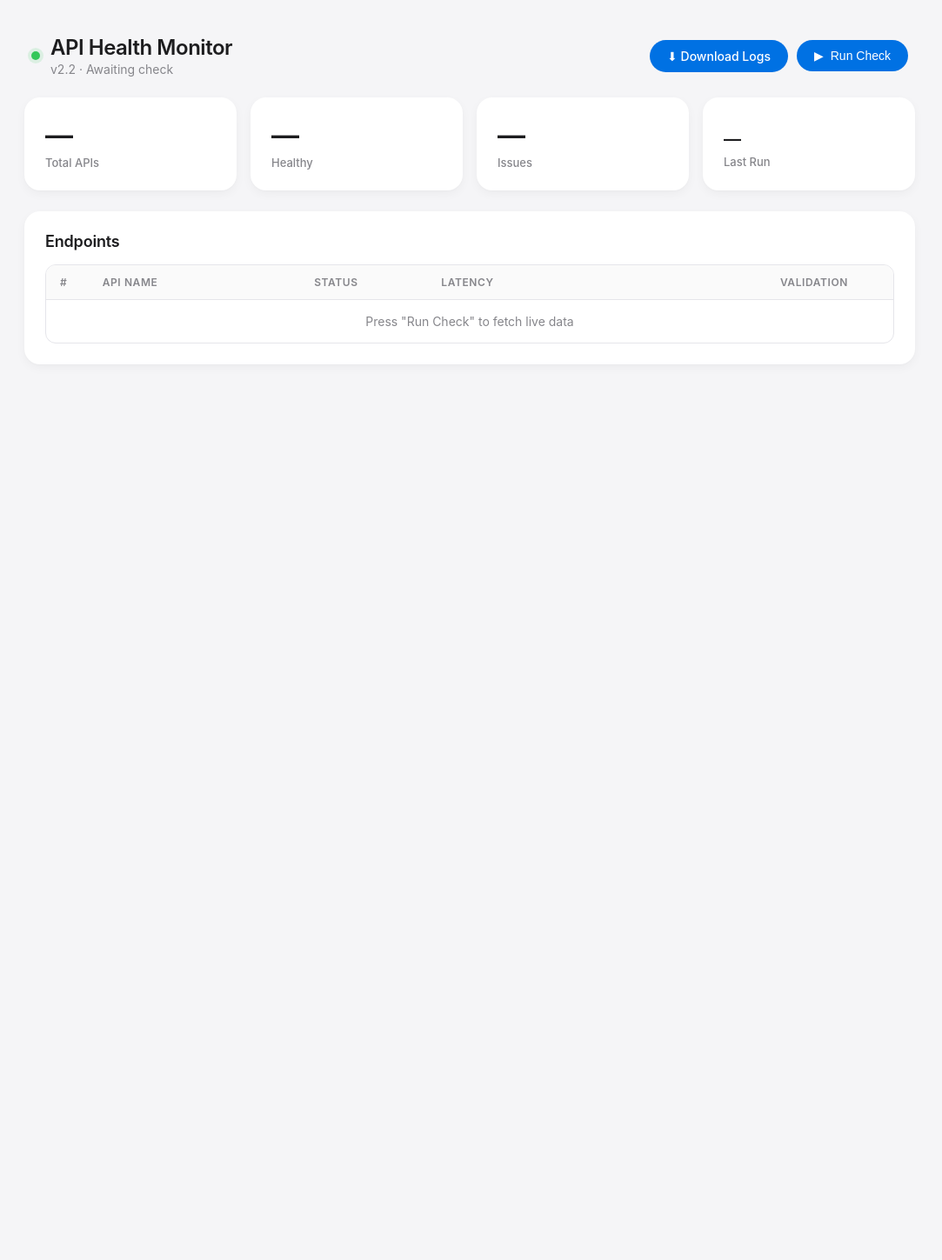
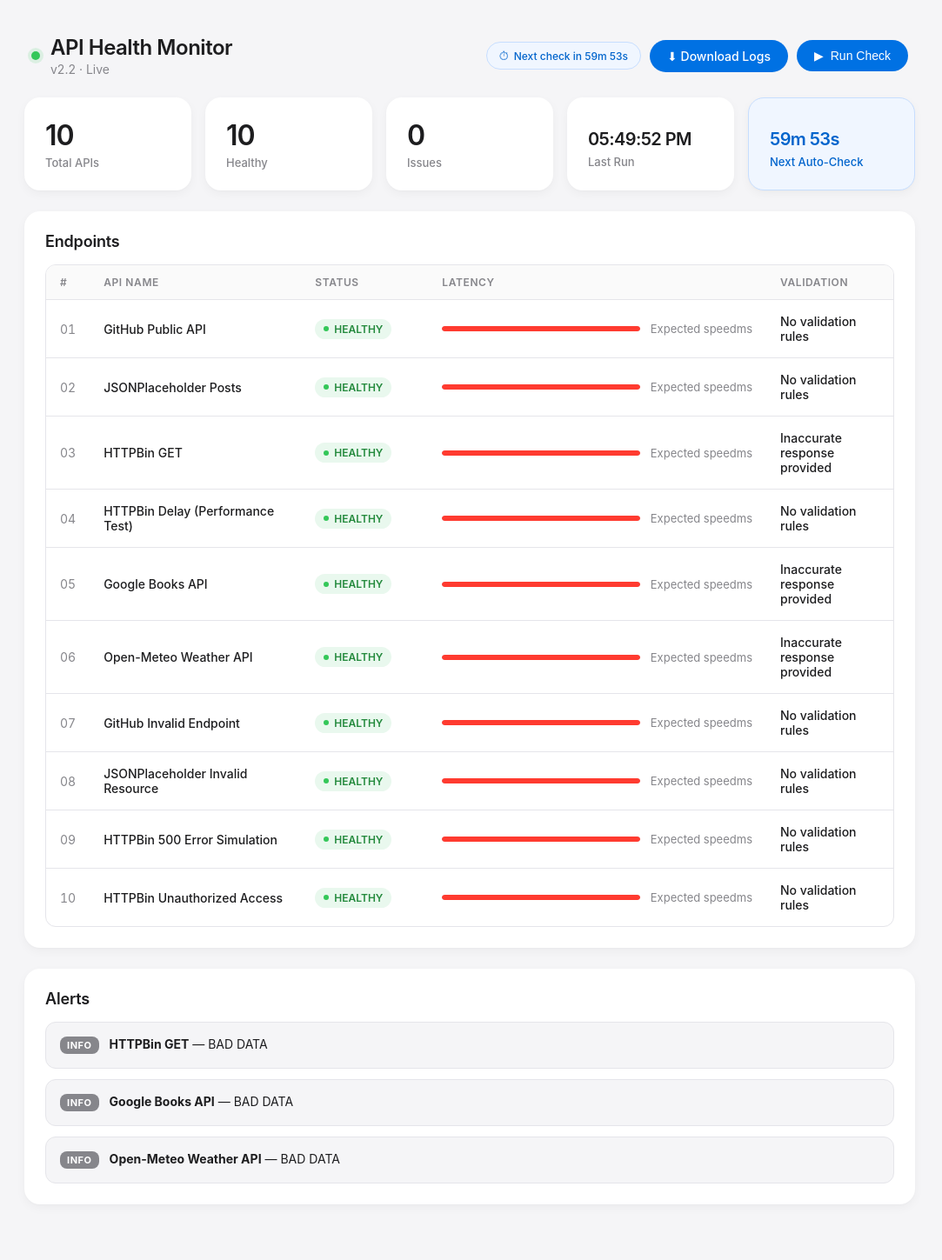
Before and after one commit to Hari-Sampath/API-Health-Check-Monitor, a Flask app: page / in a window 1280 px wide. Shown: the whole page at 87% size, without its empty margins (100-1183 px from the left). Before the commit the page ends 395 px from the top, so only its background shows below. Run offline with Flask 3, Linux system fonts and the light colour scheme.

Commit message:
Added a scheduler to main.py

```diff
--- a/app/app.py
+++ b/app/app.py
@@ -1,11 +1,64 @@
 import io
 import os
+import threading
+import time
 import zipfile
 
 from flask import Flask, jsonify, render_template, send_file
-from main import run_monitor
+from main import CHECK_INTERVAL_MINUTES, CHECK_INTERVAL_SECONDS, run_monitor
 
 app = Flask(__name__)
+
+# ── Shared scheduler state (thread-safe via lock) ────────────────────────────
+_lock = threading.Lock()
+_scheduler_state = {
+    "last_run_ts": None,  # epoch seconds of last completed run
+    "next_run_ts": None,  # epoch seconds of scheduled next run
+    "last_reports": [],
+    "last_issues": [],
+    "run_count": 0,
+    "running": False,  # True while a check is in-progress
+}
+# ─────────────────────────────────────────────────────────────────────────────
+
+
+def _do_check():
+    """Run one monitor cycle and update shared state."""
+    with _lock:
+        _scheduler_state["running"] = True
+
+    try:
+        reports, issues = run_monitor()
+        now = time.time()
+        with _lock:
+            _scheduler_state["last_run_ts"] = now
+            _scheduler_state["next_run_ts"] = now + CHECK_INTERVAL_SECONDS
+            _scheduler_state["last_reports"] = reports
+            _scheduler_state["last_issues"] = issues
+            _scheduler_state["run_count"] += 1
+    except Exception as exc:
+        print(f"[Scheduler] ERROR: {exc}")
+    finally:
+        with _lock:
+            _scheduler_state["running"] = False
+
+
+def _scheduler_loop():
+    """Background thread: run immediately, then on a fixed interval."""
+    print(
+        f"[Scheduler] Started — auto-checks every {CHECK_INTERVAL_MINUTES} minute(s)."
+    )
+    while True:
+        _do_check()
+        time.sleep(CHECK_INTERVAL_SECONDS)
+
+
+# Start background scheduler when the Flask app boots
+_bg_thread = threading.Thread(target=_scheduler_loop, daemon=True)
+_bg_thread.start()
+
+
+# ── Routes ────────────────────────────────────────────────────────────────────
 
 
 @app.route("/")
@@ -15,9 +68,35 @@ def dashboard():
 
 @app.route("/run-check")
 def run_check():
-    reports, issues = run_monitor()
+    """Manual on-demand check (also updates shared state)."""
+    _do_check()
+    with _lock:
+        reports = _scheduler_state["last_reports"]
+        issues = _scheduler_state["last_issues"]
+    return jsonify({"reports": reports, "issues": issues})
+
+
+@app.route("/scheduler-status")
+def scheduler_status():
+    """Lightweight endpoint polled by the dashboard every few seconds."""
+    with _lock:
+        state = dict(_scheduler_state)  # shallow copy is fine here
+        reports = state["last_reports"]
+        issues = state["last_issues"]
+
+    now = time.time()
+    next_ts = state["next_run_ts"]
+    seconds_until_next = max(0, int((next_ts or 0) - now)) if next_ts else None
+
     return jsonify(
         {
+            "running": state["running"],
+            "run_count": state["run_count"],
+            "last_run_ts": state["last_run_ts"],
+            "next_run_ts": next_ts,
+            "seconds_until_next": seconds_until_next,
+            "interval_minutes": CHECK_INTERVAL_MINUTES,
+            # send latest data so the dashboard can refresh without a full /run-check
             "reports": reports,
             "issues": issues,
         }
@@ -47,4 +126,6 @@ def download_logs():
 
 
 if __name__ == "__main__":
-    app.run(debug=True)
+    app.run(
+        debug=True, use_reloader=False
+    )  # use_reloader=False prevents double thread start
--- a/app/templates/dashboard.html
+++ b/app/templates/dashboard.html
@@ -425,6 +425,28 @@
                     </div>
                 </div>
                 <div style="display: flex; gap: 10px; align-items: center">
+                    <!-- Auto-scheduler countdown pill -->
+                    <div
+                        id="schedulerPill"
+                        style="
+                            display: none;
+                            align-items: center;
+                            gap: 6px;
+                            padding: 6px 14px;
+                            border-radius: 999px;
+                            background: #f0f6ff;
+                            border: 1px solid #c7deff;
+                            font-size: 12px;
+                            font-weight: 500;
+                            color: #0064cc;
+                            white-space: nowrap;
+                        "
+                    >
+                        <span id="schedulerIcon" style="font-size: 14px"
+                            >⏱</span
+                        >
+                        <span id="schedulerLabel">Next check in —</span>
+                    </div>
                     <a
                         href="/download-logs"
                         class="mon-run-btn"
@@ -443,7 +465,10 @@
             </div>
 
             <!-- Stats Section -->
-            <div class="mon-stats">
+            <div
+                class="mon-stats"
+                style="grid-template-columns: repeat(5, 1fr)"
+            >
                 <div class="mon-stat-card">
                     <div class="mon-stat-num" id="total">—</div>
                     <div class="mon-stat-label">Total APIs</div>
@@ -469,6 +494,26 @@
                         —
                     </div>
                     <div class="mon-stat-label">Last Run</div>
+                </div>
+                <div
+                    class="mon-stat-card"
+                    style="background: #f0f6ff; border: 1px solid #c7deff"
+                >
+                    <div
+                        class="mon-stat-num"
+                        id="nextRunCard"
+                        style="
+                            font-size: 20px;
+                            margin-top: 10px;
+                            margin-bottom: 6px;
+                            color: #0064cc;
+                        "
+                    >
+                        —
+                    </div>
+                    <div class="mon-stat-label" style="color: #0064cc">
+                        Next Auto-Check
+                    </div>
                 </div>
             </div>
 
@@ -544,6 +589,74 @@
             // Pagination State for APIs
             let currentPage = 1;
             const itemsPerPage = 10;
+
+            // --- Scheduler Polling ---
+            let _schedulerSecondsLeft = null;
+            let _schedulerRunCount = 0;
+
+            function fmtCountdown(secs) {
+                if (secs == null || secs < 0) return "—";
+                const m = Math.floor(secs / 60);
+                const s = secs % 60;
+                return m > 0 ? `${m}m ${String(s).padStart(2, "0")}s` : `${s}s`;
+            }
+
+            async function pollScheduler() {
+                try {
+                    const res = await fetch("/scheduler-status");
+                    if (!res.ok) return;
+                    const data = await res.json();
+
+                    const pill = document.getElementById("schedulerPill");
+                    const icon = document.getElementById("schedulerIcon");
+                    const label = document.getElementById("schedulerLabel");
+                    const nextCard = document.getElementById("nextRunCard");
+
+                    pill.style.display = "flex";
+
+                    if (data.running) {
+                        icon.textContent = "🔄";
+                        label.textContent = "Checking now…";
+                        if (nextCard) nextCard.textContent = "Running…";
+                    } else {
+                        _schedulerSecondsLeft = data.seconds_until_next;
+                        icon.textContent = "⏱";
+                        const cd = fmtCountdown(_schedulerSecondsLeft);
+                        label.textContent = `Next check in ${cd}`;
+                        if (nextCard) nextCard.textContent = cd;
+                    }
+
+                    // If scheduler ran a new cycle, refresh dashboard automatically
+                    if (
+                        data.run_count > _schedulerRunCount &&
+                        data.reports &&
+                        data.reports.length > 0
+                    ) {
+                        _schedulerRunCount = data.run_count;
+                        allReports = data.reports;
+                        allIssues = data.issues;
+                        updateDashboard();
+                    } else if (_schedulerRunCount === 0 && data.run_count > 0) {
+                        _schedulerRunCount = data.run_count;
+                    }
+                } catch (e) {
+                    /* server not up yet — ignore */
+                }
+            }
+
+            // Tick countdown every second client-side
+            setInterval(() => {
+                if (_schedulerSecondsLeft == null) return;
+                _schedulerSecondsLeft = Math.max(0, _schedulerSecondsLeft - 1);
+                const label = document.getElementById("schedulerLabel");
+                const nextCard = document.getElementById("nextRunCard");
+                const cd = fmtCountdown(_schedulerSecondsLeft);
+                if (label) label.textContent = `Next check in ${cd}`;
+                if (nextCard) nextCard.textContent = cd;
+            }, 1000);
+
+            // Poll server every 5 s
+            setInterval(pollScheduler, 5000);
 
             // --- Helpers ---
             function isOk(h) {
@@ -795,6 +908,9 @@
 
             // Restore on page load
             window.addEventListener("DOMContentLoaded", () => {
+                // Kick off scheduler polling immediately
+                pollScheduler();
+
                 const storedReports = localStorage.getItem("mon_reports");
                 const storedIssues = localStorage.getItem("mon_issues");
                 const storedTime = localStorage.getItem("mon_lastRun");
```
Also changed, not shown: app/main.py (+38 -2 lines), 3 other files.
